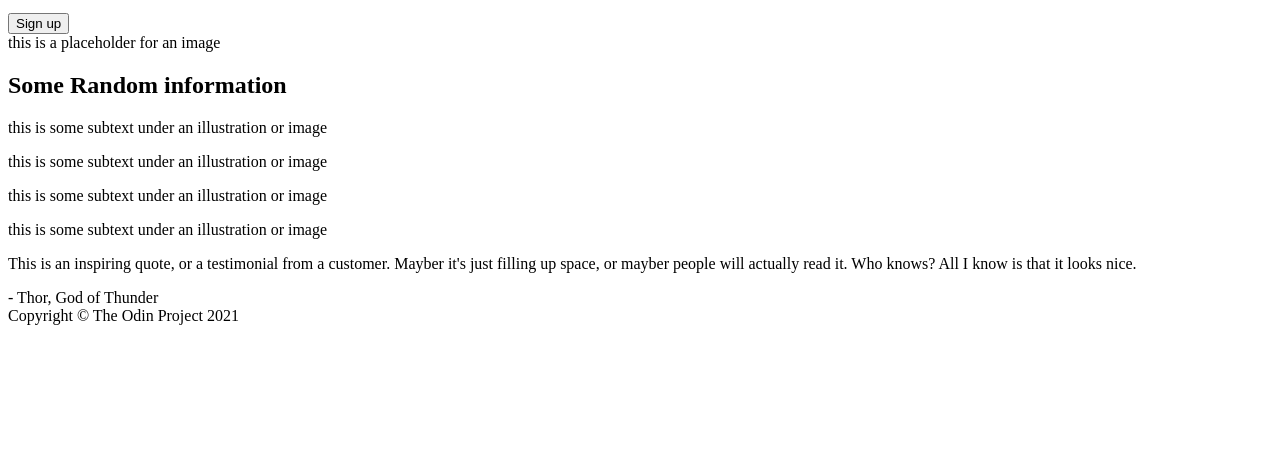
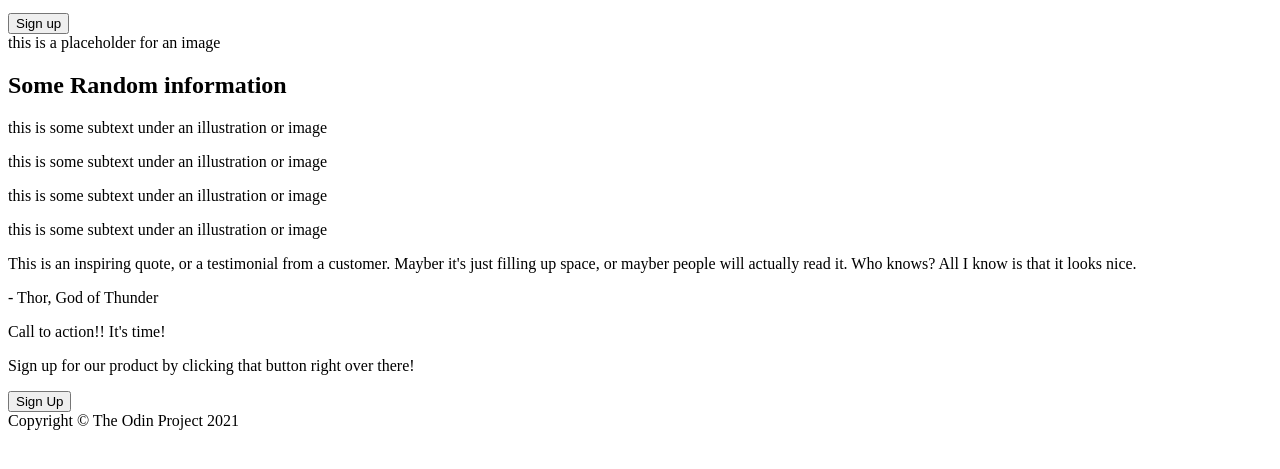
Before and after one commit to WilAm1/Landing-Page, a plain HTML site: page index.html in a window 1280 px wide. Shown: the part 197-666 px from the top of the page. Drawn offline with Linux system fonts and the light colour scheme.

Commit message:
Add call to action section

```diff
--- a/index.html
+++ b/index.html
@@ -58,6 +58,14 @@
             <span class="quote-author">- Thor, God of Thunder</span>
         </div>
     </div>
+    <div class="call-to-action">
+        <div class="action-text">
+            <p>Call to action!! It's time!</p>
+            <p>Sign up for our product by clicking that button right over there!
+            </p>
+        </div>
+        <button>Sign Up</button>
+    </div>
     <footer>
         <div class="footer-text">
             Copyright © The Odin Project 2021
```
